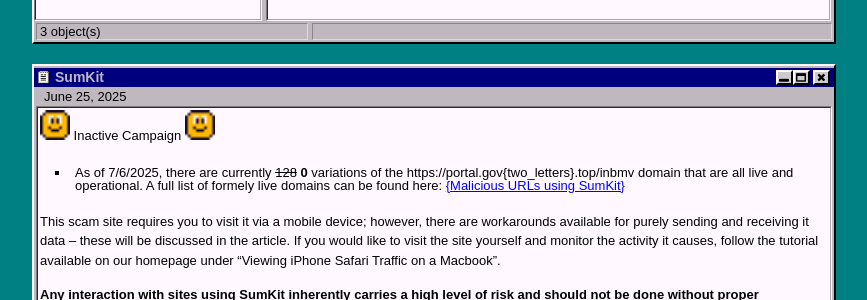
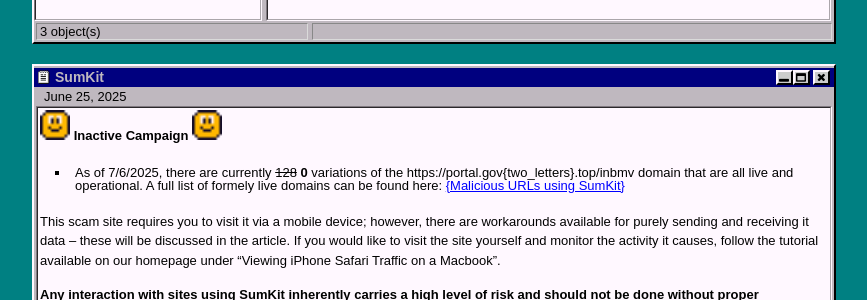
Before and after one commit to scattered-gonk/scattered-gonk.github.io, a Jekyll site: the page built from _posts/2025-25-06-SumKit.md, in a window 1280 px wide. Shown: the part 195-495 px from the top of the page, without its empty margins (206-1073 px from the left). Built offline with Jekyll 4.4.1, drawn with Linux system fonts in a browser that asks for light colours.

Commit message:
Updated posts

```diff
--- a/_posts/2025-25-06-SumKit.md
+++ b/_posts/2025-25-06-SumKit.md
@@ -80,7 +80,7 @@
 
 <!-- <img src="/assets/nail_bite.ico" width="30" height="30">  **ACTIVE CAMPAIGN**   <img src="/assets/nail_bite.ico" width="30" height="30"> -->
 
-<img src="/assets/smile.png" width="30" height="30">  Inactive Campaign  <img src="/assets/smile.png" width="30" height="30">
+<img src="/assets/smile.png" width="30" height="30">  **Inactive Campaign**  <img src="/assets/smile.png" width="30" height="30">
 
 * As of 7/6/2025, there are currently ~~128~~ **0** variations of the https://portal.gov{two_letters}.top/inbmv domain that are all live and operational. A full list of formely live domains can be found here: <a href="#popup1"> {Malicious URLs using SumKit} </a>
 <br>
```
